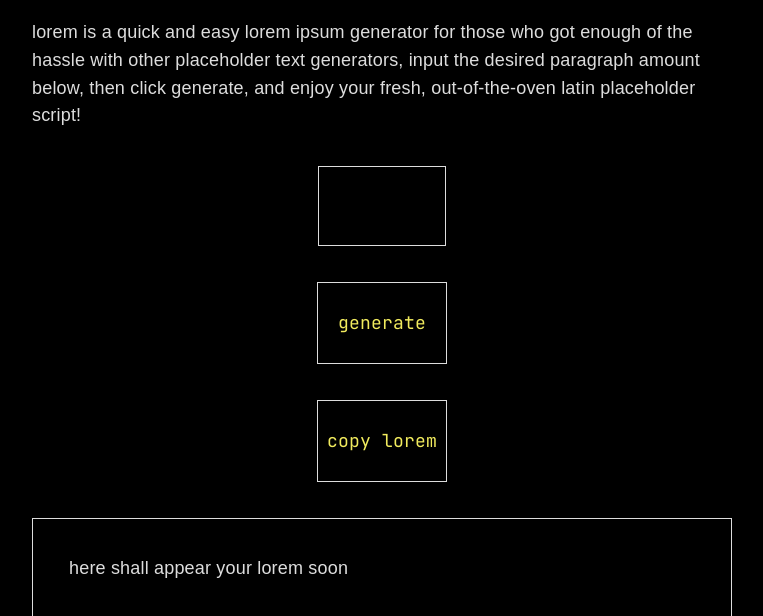
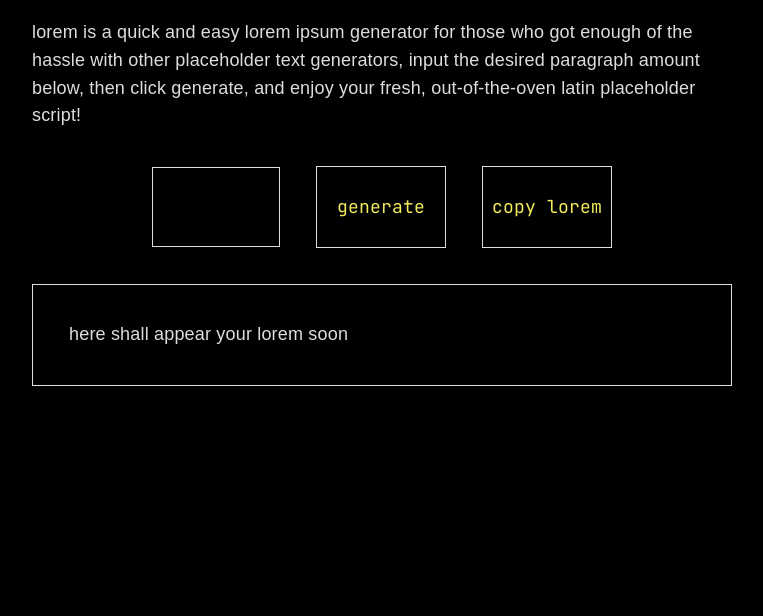
Before and after one commit to ruebinary/lorem, a plain HTML site: page index.html in a window 1280 px wide. Shown: the part 166-782 px from the top of the page, without its empty margins (258-1021 px from the left). Drawn offline with Linux system fonts and the light colour scheme; a web font is replaced by a local one.

Commit message:
New button layout

```diff
--- a/index.css
+++ b/index.css
@@ -61,10 +61,11 @@ p {
     margin: 0;
 }
 .input {
-    margin: 0 0 0 0;
+    margin: 2rem 0 0 0;
     display: flex;
-    flex-direction: column;
+    flex-direction: row;
     align-items: center;
+    justify-content: center;
     text-align: center;
 }
 input {
@@ -77,7 +78,7 @@ input {
     width: 10vw;
     height: 10vh;
     text-align: center;
-    margin: 2rem;
+    margin: 0;
 }
 input:active {
     border: 1px solid #ddd;
@@ -117,8 +118,8 @@ input[type="number"] {
     cursor: pointer;
     border: 1px solid linear-gradient(to right, #ff0000, #ff00ff, #0000ff, #00ffff, #00ff00, #ffff00, #ff0000);;
 }
-#copbtn {
-    margin-top: 2rem;
+#genbtn {
+    margin: 0 2rem 0 2rem;
 }
 @keyframes rainbow {
     0% {
```
